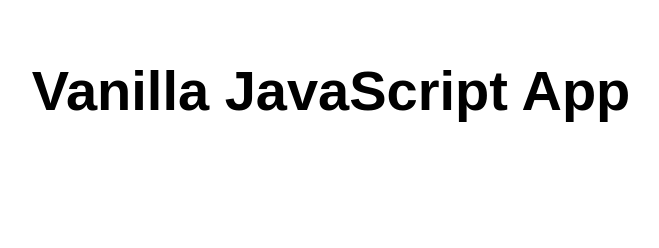
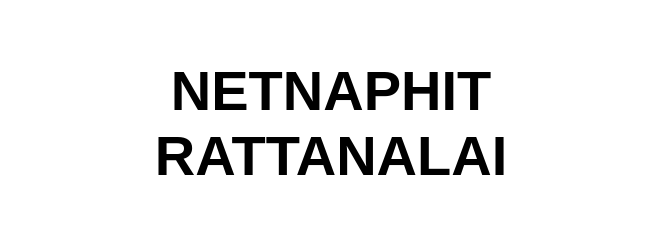
Before and after one commit to NETNAPHIT2/webappkku, a plain HTML site: page src/index.html in a window 1280 px wide. Shown: the whole page, without its empty margins (309-968 px from the left). Drawn offline with Linux system fonts and the light colour scheme.

Commit message:
Update index.html

```diff
--- a/src/index.html
+++ b/src/index.html
@@ -10,7 +10,7 @@
 
 <body>
   <main>
-    <h1>Vanilla JavaScript App</h1>
+    <h1>NETNAPHIT RATTANALAI</h1>
   </main>
 </body>
 
```
